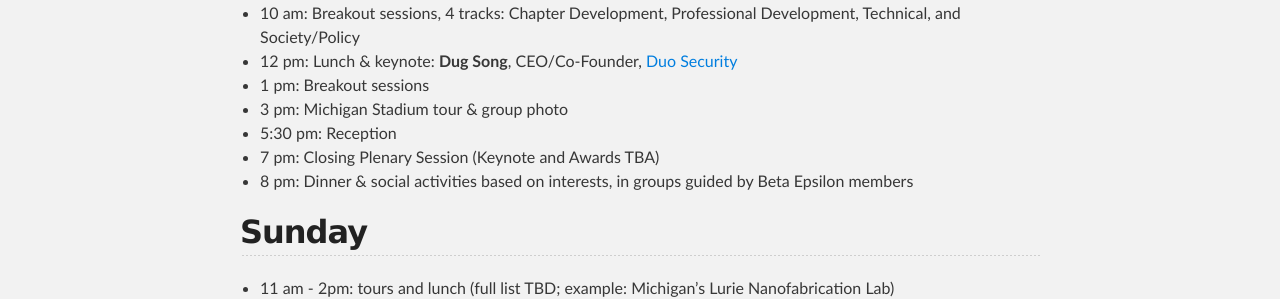
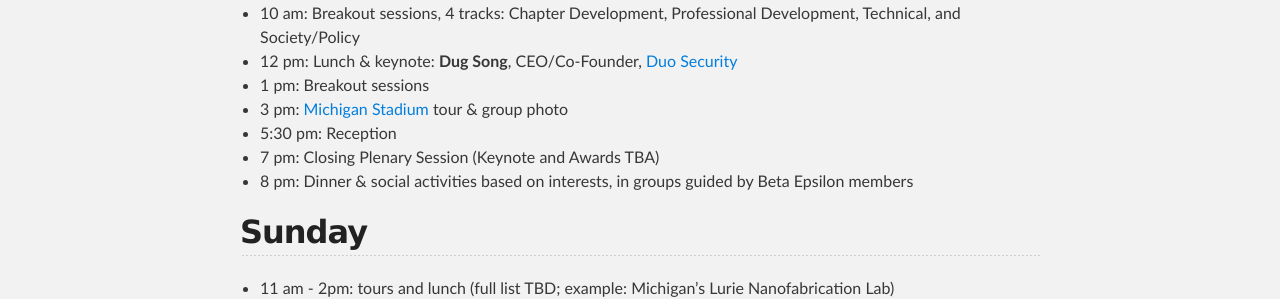
Before and after one commit to hkncon2016/hkncon2016.github.io, a Jekyll site: the page built from program/index.md, in a window 1280 px wide. Shown: the part 646-945 px from the top of the page. Built offline with Jekyll 4.4.1, drawn with Linux system fonts in a browser that asks for light colours; part of the change alters nothing that is shown.

```diff
--- a/program/index.md
+++ b/program/index.md
@@ -17,7 +17,7 @@ Saturday
  - 10 am: Breakout sessions, 4 tracks: Chapter Development, Professional Development, Technical, and Society/Policy
  - 12 pm: Lunch & keynote: **Dug Song**, CEO/Co-Founder, [Duo Security](https://duo.com/)
  - 1 pm: Breakout sessions
- - 3 pm: Michigan Stadium tour & group photo
+ - 3 pm: [Michigan Stadium](https://en.wikipedia.org/wiki/Michigan_Stadium) tour & group photo
  - 5:30 pm: Reception
  - 7 pm: Closing Plenary Session (Keynote and Awards TBA)
  - 8 pm: Dinner & social activities based on interests, in groups guided by Beta Epsilon members
```
